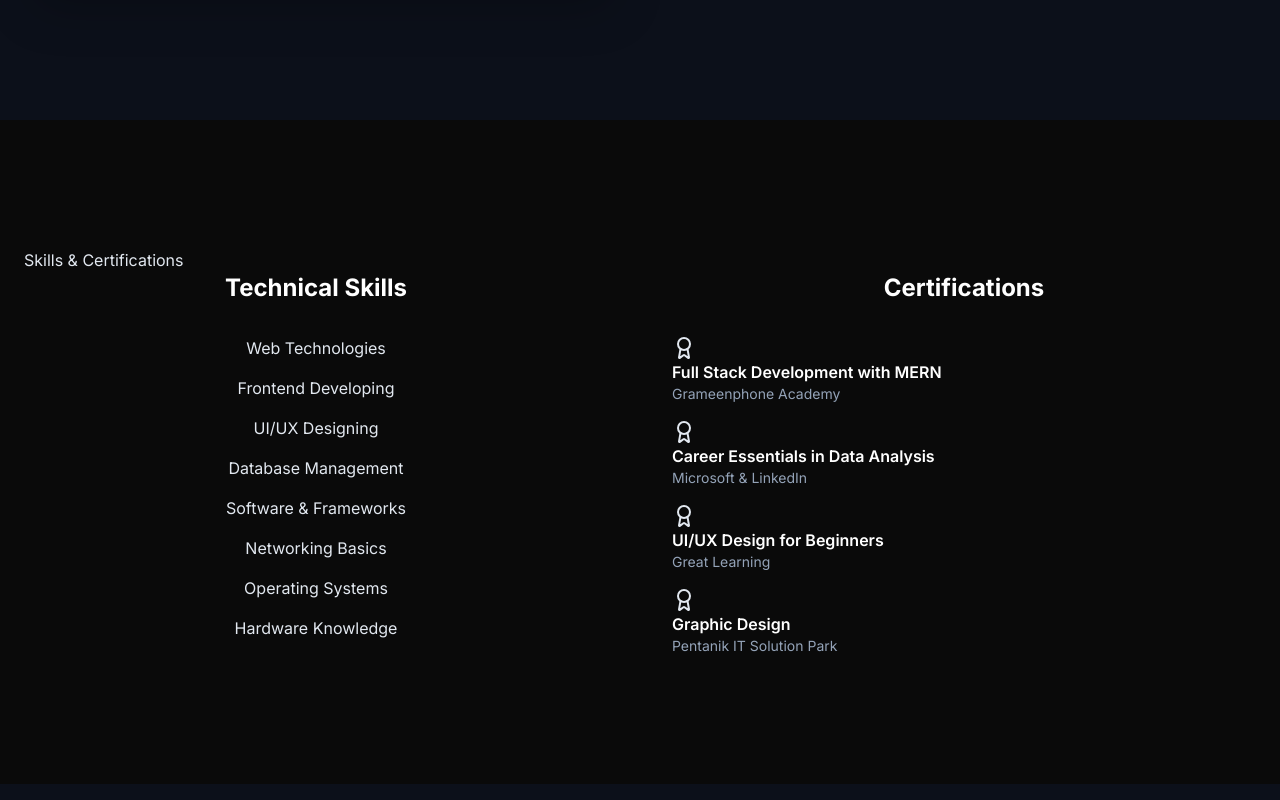
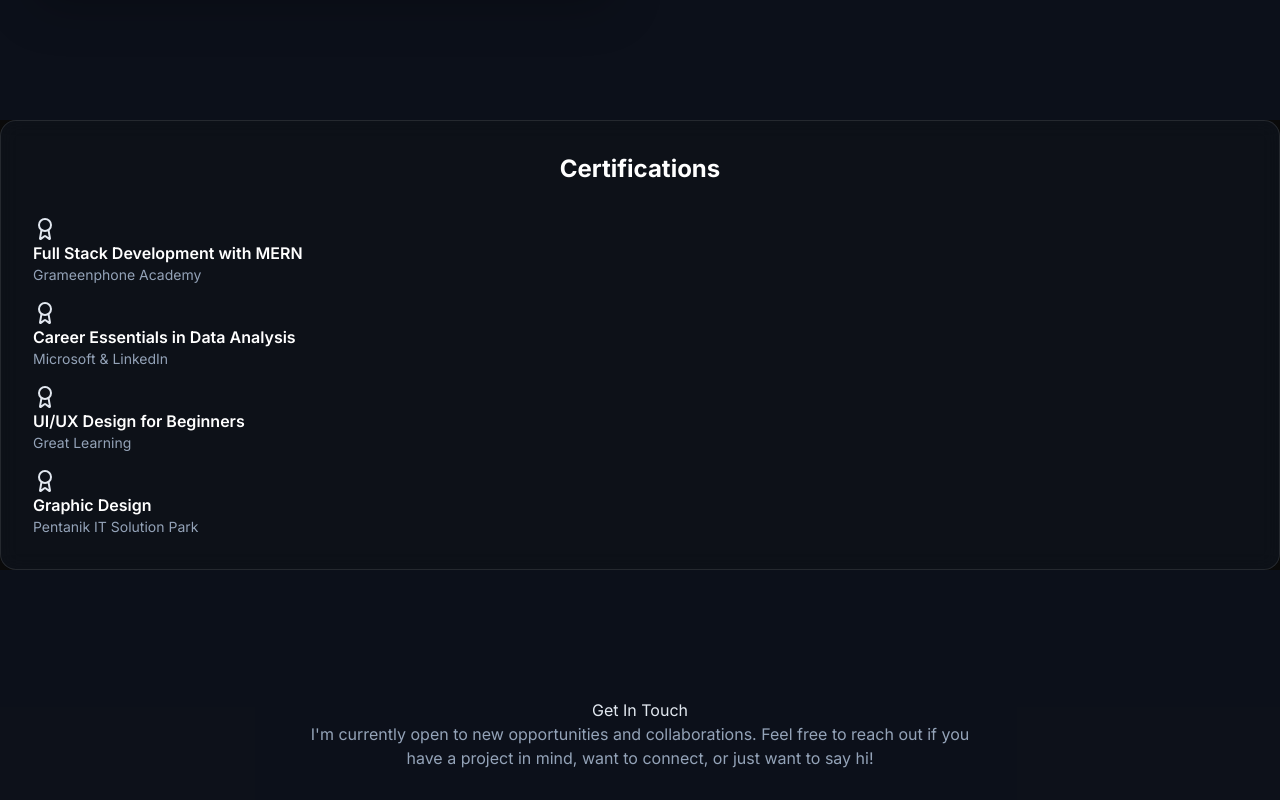
Before and after one commit to Rafikunnabi-Piash/Portfolio, a plain HTML site: page index.html in a window 1280 px wide. Shown: the part 4120-4920 px from the top of the page. Drawn offline with nearby package versions, Linux system fonts and the light colour scheme.

Commit message:
index.html

```diff
--- a/index.html
+++ b/index.html
@@ -324,27 +324,8 @@
             </div>
         </section>
 
-        <!-- Skills & Certifications Section -->
-        <section id="skills" class="py-20 md:py-32">
-            <div class="container mx-auto px-6">
-                <h2 class="section-heading">Skills & Certifications</h2>
-                <div class="grid md:grid-cols-2 gap-16">
-                    <!-- Technical Skills -->
-                   <div>
-                        <h3 class="text-2xl font-bold text-white mb-8 text-center">Technical Skills</h3>
-                        <div class="grid grid-cols-8 md:grid-cols-1 gap-4 text-center">
-                            <div class="skill-item">Web Technologies</div>
-                            <div class="skill-item">Frontend Developing</div>
-                            <div class="skill-item">UI/UX Designing</div>
-                            <div class="skill-item">Database Management</div>
-                            <div class="skill-item">Software & Frameworks</div>
-                            <div class="skill-item">Networking Basics</div>
-                            <div class="skill-item">Operating Systems</div>
-                            <div class="skill-item">Hardware Knowledge</div>
-                        </div>
-                    </div>
-                    <!-- Certifications -->
-                    <div>
+          <!-- Certifications Card -->
+                    <div class="project-card glass-effect rounded-2xl p-6 md:p-8">
                         <h3 class="text-2xl font-bold text-white mb-8 text-center">Certifications</h3>
                         <div class="space-y-4">
                             <div class="cert-item">
```
